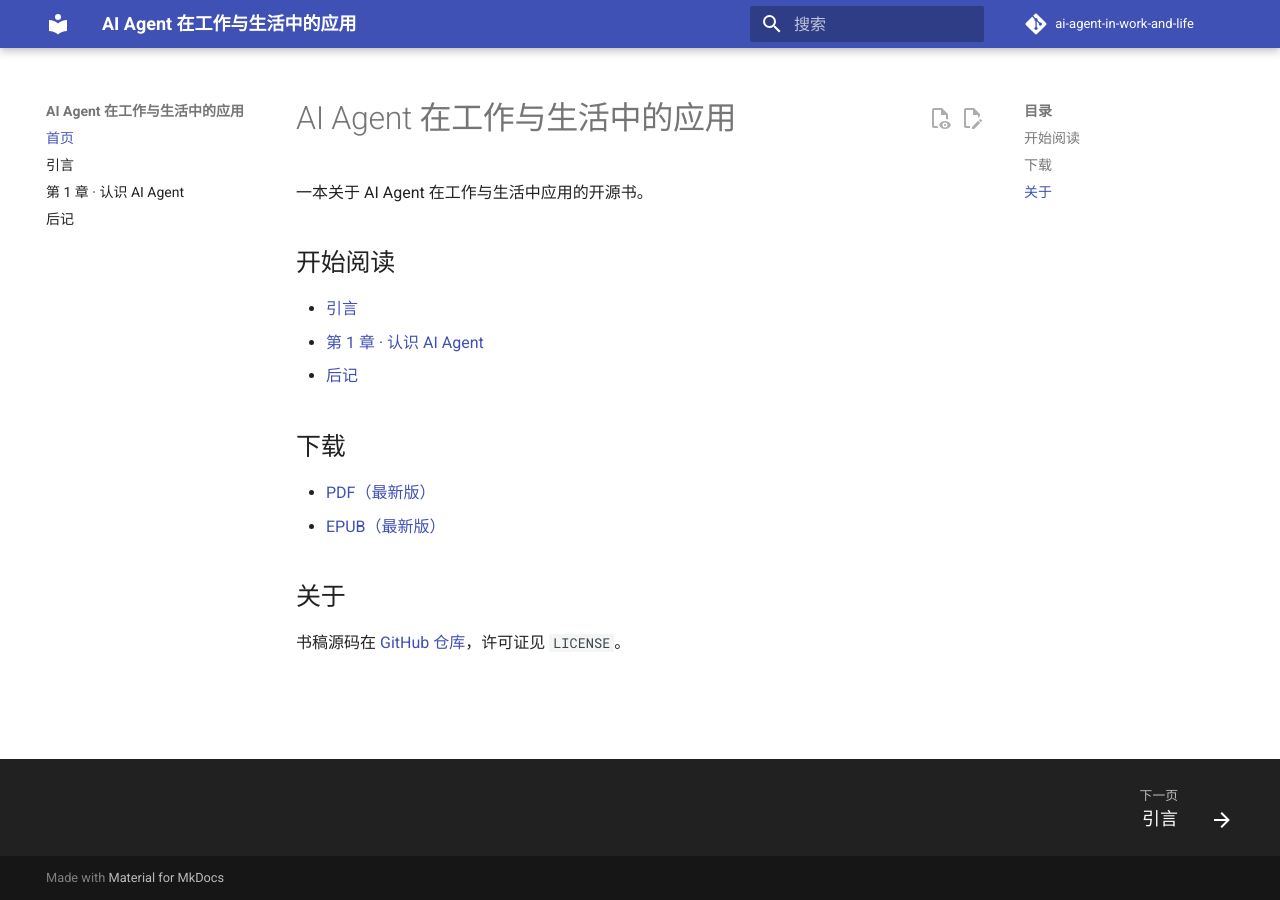
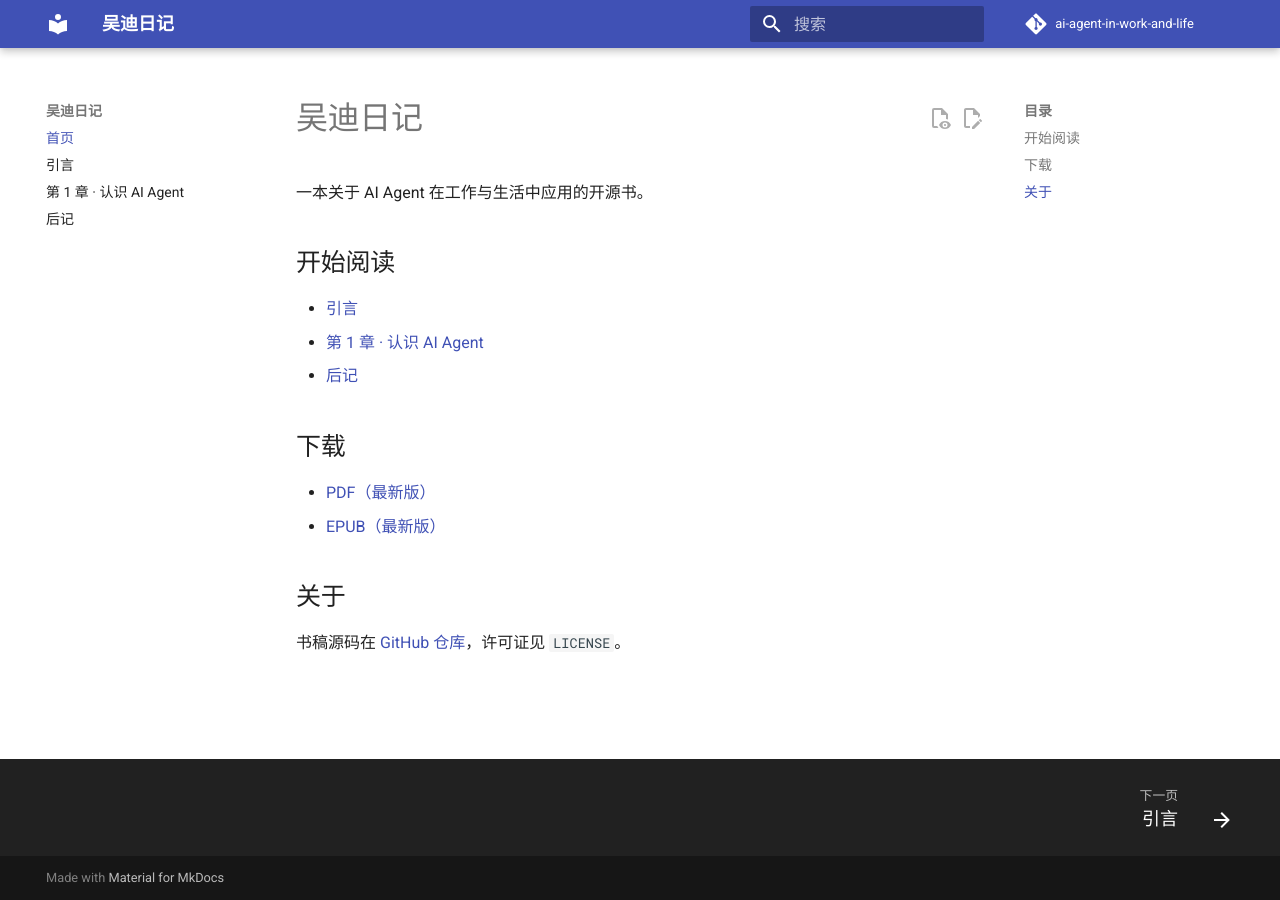
Before and after one commit to colipsohp/ai-agent-in-work-and-life, an MkDocs documentation site: the page built from book/index.md, in a window 1280 px wide. Built offline with MkDocs 1.6.1 and Material for MkDocs 9.7.7, drawn with Linux system fonts in a browser that asks for light colours; comment, search, counter and statistics services are not loaded.

Commit message:
书名改为《吴迪日记》，副标题保留
- book/index.md 首页 H1、mkdocs.yml site_name、README 标题改为 吴迪日记
- build-latest.yml 的 PDF/EPUB --metadata title 同步改为 吴迪日记
- 副标题《一本关于 AI Agent 在工作与生活中应用的开源书》保持不变

```diff
--- a/README.md
+++ b/README.md
@@ -1,4 +1,4 @@
-# AI Agent 在工作与生活中的应用
+# 吴迪日记
 
 一本关于 AI Agent 在工作与生活中落地应用的开源中文书。
 
--- a/book/index.md
+++ b/book/index.md
@@ -1,4 +1,4 @@
-# AI Agent 在工作与生活中的应用
+# 吴迪日记
 
 一本关于 AI Agent 在工作与生活中应用的开源书。
 
--- a/mkdocs.yml
+++ b/mkdocs.yml
@@ -1,6 +1,6 @@
 # mkdocs.yml —— 在线书站的总配置
 
-site_name: AI Agent 在工作与生活中的应用
+site_name: 吴迪日记
 site_description: 一本关于 AI Agent 在工作与生活中应用的开源书
 site_url: https://colipsohp.github.io/ai-agent-in-work-and-life/   # 必须改成自己的
 repo_url: https://github.com/colipsohp/ai-agent-in-work-and-life    # 必须改成自己的
```
Also changed, not shown: AGENTS.md (+1 -1 lines), anti-ai.md (+1 -1 lines), 1 other file.
